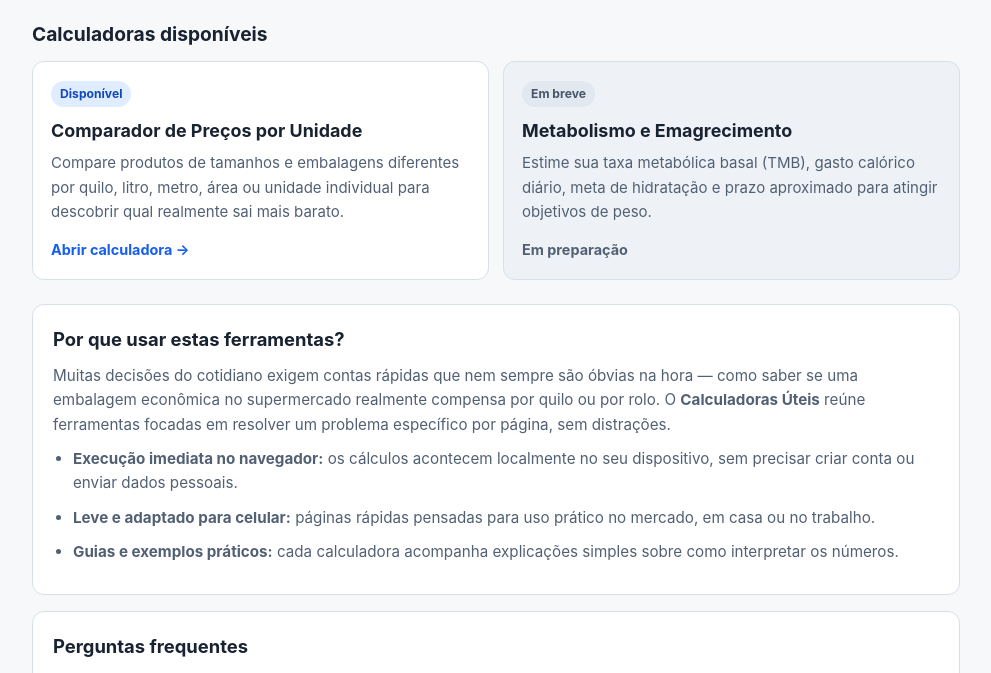
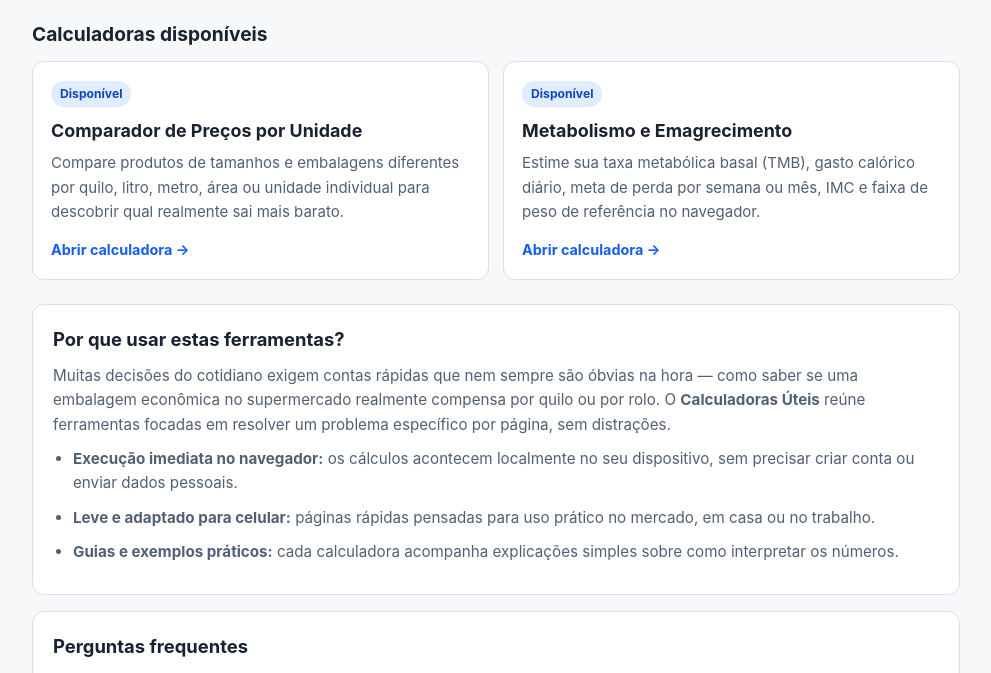
Before and after one commit to romeu1976/micro-saas-lap, a plain HTML site: page index.html in a window 1280 px wide. Shown: the part 181-854 px from the top of the page, without its empty margins (144-1135 px from the left). Drawn offline with Linux system fonts and the light colour scheme.

Commit message:
Update index.html

```diff
--- a/index.html
+++ b/index.html
@@ -3,10 +3,10 @@
 <head>
   <meta charset="UTF-8" />
   <meta name="viewport" content="width=device-width, initial-scale=1.0" />
+  <meta name="google-site-verification" content="RjLbokirzDms_mRlaeNsjQICfXBWl8bO95yAbyRcK9w" />
   <title>Calculadoras Úteis — Ferramentas Gratuitas para o Dia a Dia</title>
   <meta name="description" content="Calculadoras web gratuitas, rápidas e sem cadastro para comparar preços por unidade, planejar saúde e resolver cálculos práticos no navegador." />
   <link rel="canonical" href="https://calculadoras-uteis.pages.dev/" />
-  <meta name="google-site-verification" content="RjLbokirzDms_mRlaeNsjQICfXBWl8bO95yAbyRcK9w" />
   <style>
     :root {
       --bg: #f6f8fa;
@@ -114,16 +114,6 @@
       transform: translateY(-1px);
     }
 
-    .tool-card.upcoming {
-      background: var(--surface-alt);
-      cursor: default;
-    }
-
-    .tool-card.upcoming:hover {
-      border-color: var(--border);
-      transform: none;
-    }
-
     .badge {
       display: inline-block;
       font-size: 0.76rem;
@@ -133,11 +123,6 @@
       background: var(--badge-bg);
       color: var(--badge-text);
       margin-bottom: 10px;
-    }
-
-    .badge.soon {
-      background: #e2e8f0;
-      color: #475569;
     }
 
     .tool-card h2 {
@@ -221,6 +206,7 @@
       <nav class="top-nav" aria-label="Navegação principal">
         <a href="./">Início</a>
         <a href="./comparador-precos/">Comparador de Preços</a>
+        <a href="./metabolismo/">Metabolismo</a>
         <a href="./sobre/">Sobre</a>
         <a href="./privacidade/">Privacidade</a>
       </nav>
@@ -239,14 +225,14 @@
         <span class="tool-cta">Abrir calculadora →</span>
       </a>
 
-      <div class="tool-card upcoming" aria-disabled="true">
+      <a class="tool-card" href="./metabolismo/">
         <div>
-          <span class="badge soon">Em breve</span>
+          <span class="badge">Disponível</span>
           <h2>Metabolismo e Emagrecimento</h2>
-          <p>Estime sua taxa metabólica basal (TMB), gasto calórico diário, meta de hidratação e prazo aproximado para atingir objetivos de peso.</p>
+          <p>Estime sua taxa metabólica basal (TMB), gasto calórico diário, meta de perda por semana ou mês, IMC e faixa de peso de referência no navegador.</p>
         </div>
-        <span class="tool-cta" style="color: var(--muted);">Em preparação</span>
-      </div>
+        <span class="tool-cta">Abrir calculadora →</span>
+      </a>
     </section>
 
     <section class="info-box">
@@ -278,6 +264,7 @@
       <div class="footer-links">
         <a href="./">Início</a>
         <a href="./comparador-precos/">Comparador de Preços</a>
+        <a href="./metabolismo/">Metabolismo</a>
         <a href="./sobre/">Sobre</a>
         <a href="./privacidade/">Política de Privacidade</a>
       </div>
```
